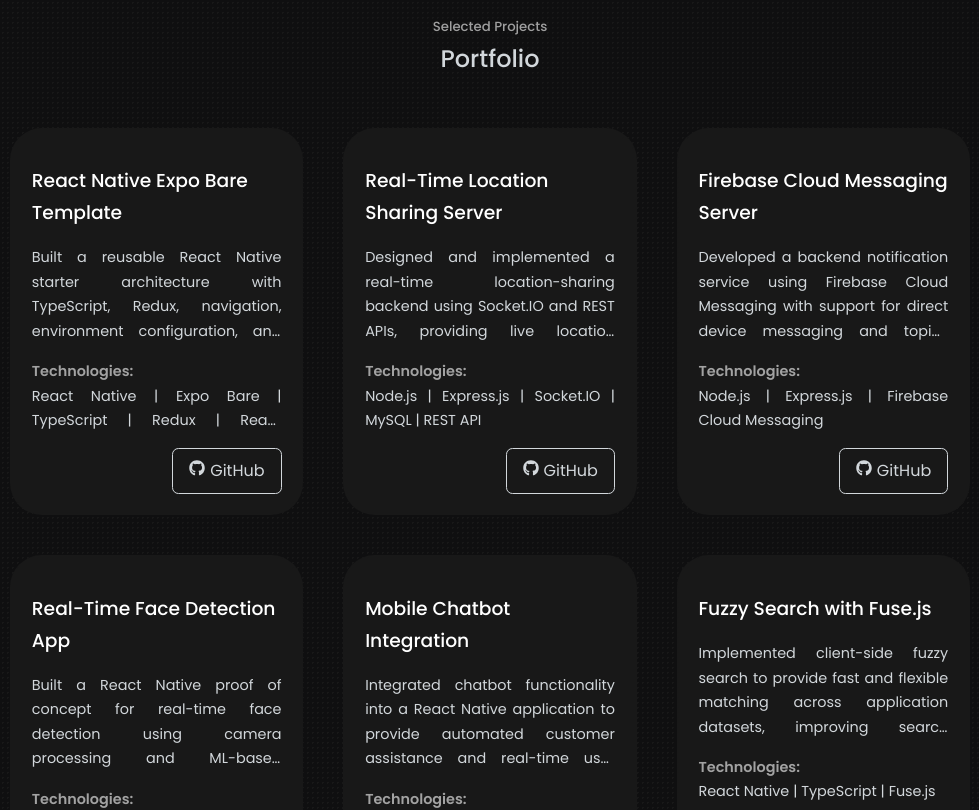
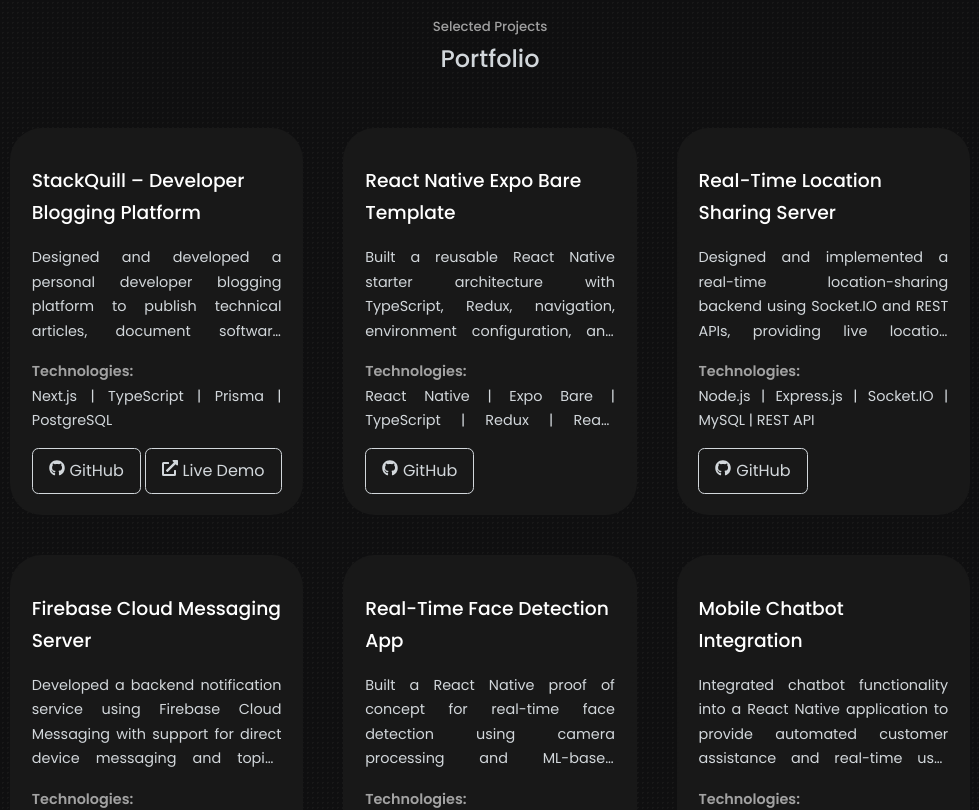
Before and after one commit to dainyjose/my-portfolio, a React (Vite) app: page / in a window 1280 px wide. Shown: the part 3000-3810 px from the top of the page, without its empty margins (150-1129 px from the left). Built offline with nearby package versions, Linux system fonts and the light colour scheme.

Commit message:
feat: update portfolio section

```diff
--- a/src/components/Portfolio/Portfolio.css
+++ b/src/components/Portfolio/Portfolio.css
@@ -21,7 +21,7 @@
 
 .portfolio__item-cta {
   display: flex;
-  justify-content: flex-end;
+  justify-content: space-between;
   margin-top: auto;
 }
 
--- a/src/components/Portfolio/Portfolio.tsx
+++ b/src/components/Portfolio/Portfolio.tsx
@@ -1,14 +1,24 @@
-import { FaGithub } from "react-icons/fa";
+import { FaGithub, FaExternalLinkAlt } from "react-icons/fa";
 import "./Portfolio.css";
 
 const Portfolio = () => {
   const projects = [
     {
+      id: 7,
+      title: "StackQuill – Developer Blogging Platform",
+      description:
+        "Designed and developed a personal developer blogging platform to publish technical articles, document software development experiences, and share practical engineering knowledge. Built with a modern web stack and deployed for public access.",
+      technologies: "Next.js | TypeScript | Prisma | PostgreSQL",
+      github: "https://github.com/dainyjose/stackquill-web",
+      live: "https://stackquill-web.vercel.app/",
+    },
+    {
       id: 1,
       title: "React Native Expo Bare Template",
       description:
         "Built a reusable React Native starter architecture with TypeScript, Redux, navigation, environment configuration, and common project setup to accelerate development and maintain consistency across applications.",
-      technologies: "React Native | Expo Bare | TypeScript | Redux | React Navigation",
+      technologies:
+        "React Native | Expo Bare | TypeScript | Redux | React Navigation",
       github: "https://github.com/dainyjose/rn-expo-typescript-bare-template",
     },
 
@@ -73,16 +83,29 @@
                 <strong>Technologies:</strong> {pro.technologies}
               </p>
             </div>
+
             <div className="portfolio__item-cta">
               <a
                 href={pro.github}
                 target="_blank"
-                className=" portfolio_github_btn"
+                className="portfolio_github_btn"
                 rel="noreferrer"
               >
                 <FaGithub className="portfolio_github" />
                 GitHub
               </a>
+
+              {pro.live && (
+                <a
+                  href={pro.live}
+                  target="_blank"
+                  className="portfolio_github_btn"
+                  rel="noreferrer"
+                >
+                  <FaExternalLinkAlt className="portfolio_github" />
+                  Live Demo
+                </a>
+              )}
             </div>
           </article>
         ))}
```
